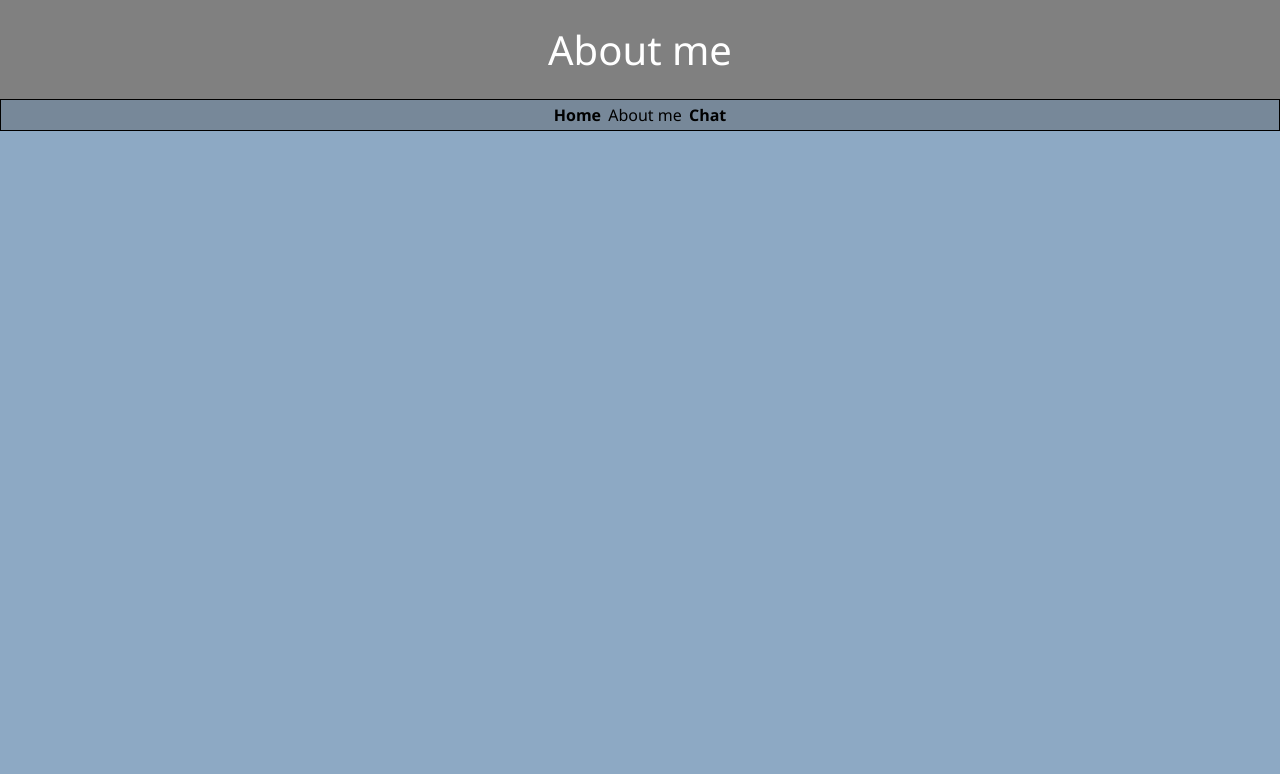
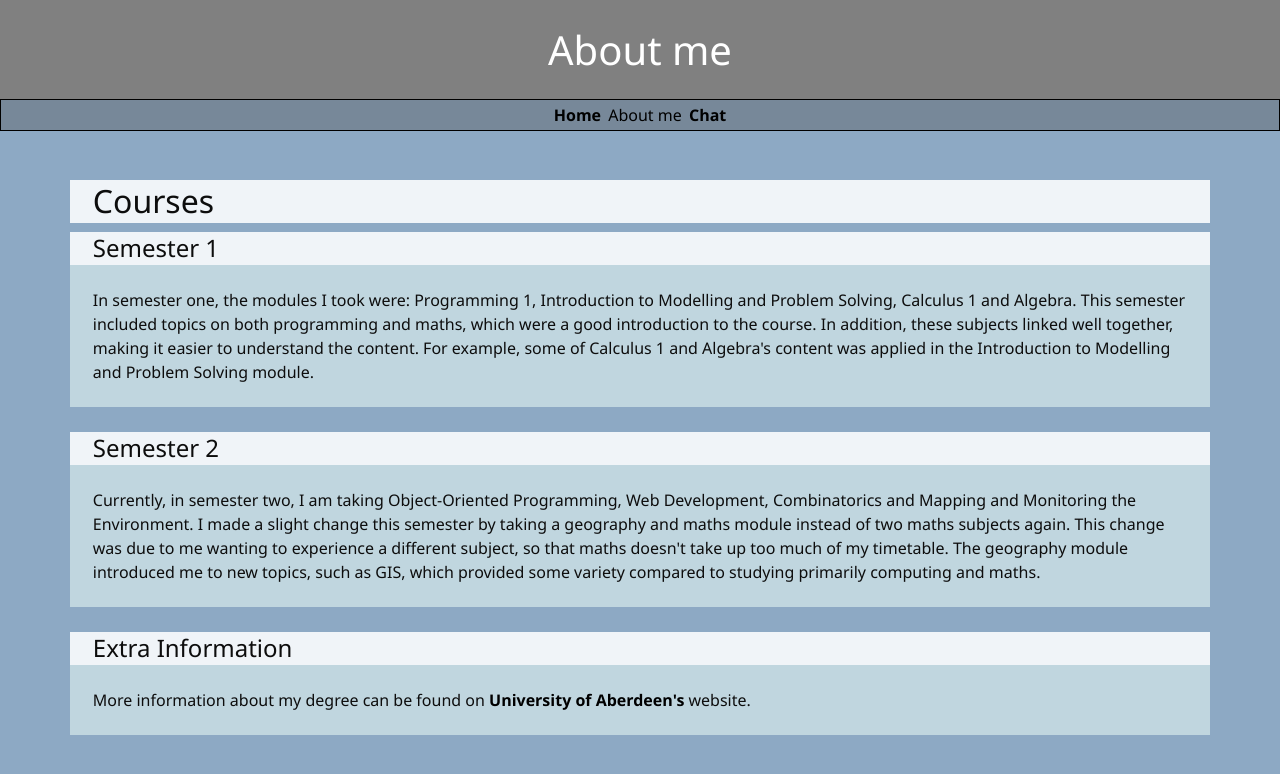
Before and after one commit to alanfoxman/CA2, a website: page public/aboutme.html in a window 1280 px wide. Drawn offline with nearby package versions, Linux system fonts and the light colour scheme.

Commit message:
Added courses section split into semester 1, 2 and an extra information section extra gives an external link to the course website

```diff
--- a/public/aboutme.html
+++ b/public/aboutme.html
@@ -24,5 +24,44 @@
     </nav>
 
 
+    <div class="container">
+
+        <div class="row">
+
+
+            <h2>Courses</h2>
+
+            <h4>Semester 1</h4>
+            <p>
+                In semester one, the modules I took were: Programming 1, Introduction to Modelling and Problem Solving, Calculus 1
+                and Algebra. This semester included topics on both programming and maths, which were a good introduction to
+                the course.
+                In addition, these subjects linked well together, making it easier to understand the content. For example, some of
+                Calculus 1 and Algebra's content was applied in the Introduction to Modelling and Problem Solving module.
+            </p>
+
+            <h4>Semester 2</h4>
+            <p>
+                Currently, in semester two, I am taking Object-Oriented Programming, Web Development,
+                Combinatorics and Mapping and Monitoring the Environment.
+                I made a slight change this semester by taking a geography and maths module
+                instead of two maths subjects again.
+                This change was due to me wanting to experience a different subject, so that maths doesn't take up too much
+                of my timetable.
+                The geography module introduced me to new topics, such as GIS, which provided some variety
+                compared to studying primarily computing and maths.
+            </p>
+
+            <h4>Extra Information</h4>
+            <p>
+                More information about my degree can be found on <a href="https://www.abdn.ac.uk/study/undergraduate/subject-areas/351/computing-science/">University of Aberdeen's</a> website.
+            </p>
+
+        </div>
+
+
+
+    </div>
+
 </body>
 </html>
```
